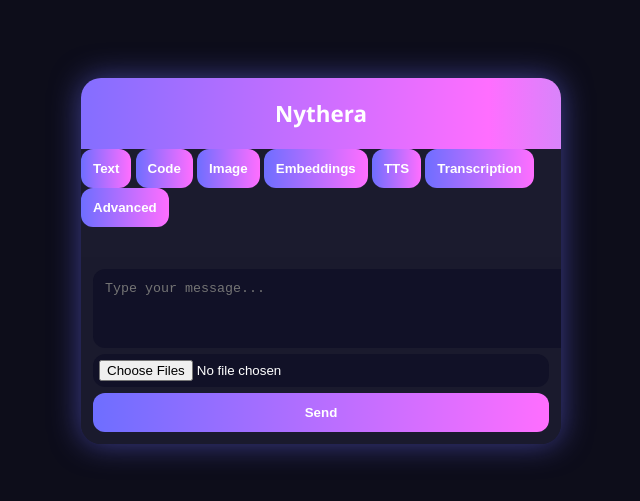
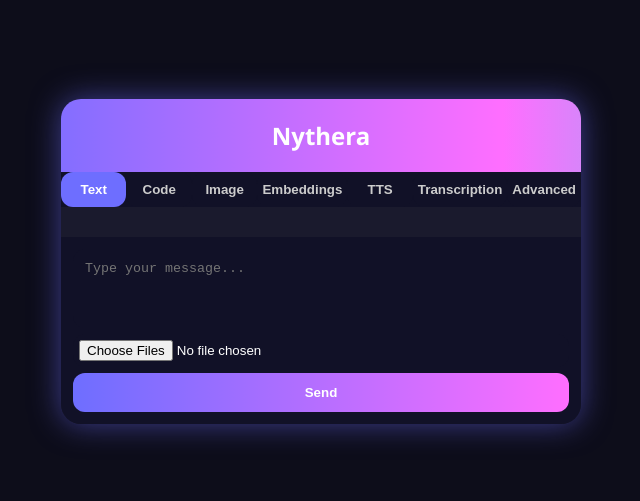
Before and after one commit to HitBoyXx23-dev/Nythera, a plain HTML site: page index.html in a window 1280 px wide. Shown: the part 139-640 px from the top of the page, without its empty margins (319-959 px from the left). Drawn offline with Linux system fonts and the light colour scheme.

Commit message:
Update style.css

```diff
--- a/style.css
+++ b/style.css
@@ -1,131 +1,111 @@
-/* Reset & body */
 body {
     font-family: 'Segoe UI', sans-serif;
-    background: #0d0d1a;
-    color: #fff;
-    margin: 0;
-    display: flex;
-    justify-content: center;
-    align-items: center;
-    height: 100vh;
+    background:#0d0d1a;
+    color:#fff;
+    margin:0;
+    display:flex;
+    justify-content:center;
+    align-items:center;
+    height:100vh;
 }
 
-/* Chat container */
 .chat-container {
-    width: 480px;
-    max-width: 95%;
-    background: #1b1b2e;
-    border-radius: 20px;
-    display: flex;
-    flex-direction: column;
-    overflow: hidden;
-    box-shadow: 0 0 30px rgba(110,110,255,0.5);
+    width:520px;
+    max-width:95%;
+    background:#1b1b2e;
+    border-radius:20px;
+    display:flex;
+    flex-direction:column;
+    overflow:hidden;
+    box-shadow:0 0 30px rgba(110,110,255,0.5);
 }
 
-/* Header with gradient glow animation */
 header {
-    background: linear-gradient(90deg, #6e6eff, #ff6eff, #00ffe0, #ff6eff);
-    background-size: 300% 300%;
-    padding: 20px;
-    font-weight: bold;
-    text-align: center;
-    font-size: 1.4rem;
-    color: #fff;
-    animation: gradientGlow 6s ease infinite;
+    background: linear-gradient(90deg,#6e6eff,#ff6eff,#00ffe0,#ff6eff);
+    background-size:300% 300%;
+    padding:20px;
+    font-weight:bold;
+    text-align:center;
+    font-size:1.5rem;
+    color:#fff;
+    animation:gradientGlow 6s ease infinite;
+}
+@keyframes gradientGlow{
+    0%{background-position:0% 50%;}
+    50%{background-position:100% 50%;}
+    100%{background-position:0% 50%;}
 }
 
-@keyframes gradientGlow {
-    0% {background-position:0% 50%;}
-    50% {background-position:100% 50%;}
-    100% {background-position:0% 50%;}
+.tabs {
+    display:flex;
+    background:#111127;
+}
+.tab-button {
+    flex:1;
+    padding:10px 5px;
+    border:none;
+    background:#111127;
+    color:#ccc;
+    cursor:pointer;
+    font-weight:bold;
+    transition:0.2s;
+}
+.tab-button.active {
+    background:#6e6eff;
+    color:#fff;
 }
 
-/* Chat messages */
-.chat-box {
-    flex: 1;
-    padding: 15px;
-    overflow-y: auto;
-    display: flex;
-    flex-direction: column;
-    gap: 10px;
+.chat-box{
+    flex:1;
+    padding:15px;
+    overflow-y:auto;
+    display:flex;
+    flex-direction:column;
+    gap:10px;
+    background:#1a1a2d;
 }
 
-.bubble {
-    padding: 12px 18px;
-    border-radius: 18px;
-    max-width: 75%;
-    word-wrap: break-word;
-    position: relative;
-    box-shadow: 0 2px 8px rgba(0,0,0,0.3);
+.bubble{
+    padding:12px 18px;
+    border-radius:18px;
+    max-width:75%;
+    word-wrap:break-word;
+    position:relative;
+    box-shadow:0 2px 8px rgba(0,0,0,0.3);
 }
+.bubble.user{background:#6e6eff;align-self:flex-end;color:#fff;}
+.bubble.bot{background:#4444aa;align-self:flex-start;color:#fff;}
 
-.bubble.user {
-    background: #6e6eff;
-    align-self: flex-end;
-    color: #fff;
+.input-area{
+    display:flex;
+    flex-direction:column;
+    padding:12px;
+    gap:6px;
+    background:#111127;
 }
+textarea{
+    resize:none;
+    padding:12px;
+    border-radius:12px;
+    border:none;
+    width:100%;
+    height:55px;
+    background:#111127;
+    color:#fff;
+}
+button{
+    padding:12px;
+    border-radius:12px;
+    border:none;
+    background:linear-gradient(90deg,#6e6eff,#ff6eff);
+    color:#fff;
+    font-weight:bold;
+    cursor:pointer;
+    transition:transform 0.2s;
+}
+button:hover{transform:scale(1.05);}
+input[type=file]{padding:6px;border-radius:12px;border:none;background:#111127;color:#fff;}
 
-.bubble.bot {
-    background: #4444aa;
-    align-self: flex-start;
-    color: #fff;
-}
-
-/* Input area */
-.input-area {
-    display: flex;
-    flex-direction: column;
-    padding: 12px;
-    gap: 6px;
-    background: #1a1a2d;
-}
-
-textarea {
-    resize: none;
-    padding: 12px;
-    border-radius: 12px;
-    border: none;
-    width: 100%;
-    height: 55px;
-    background: #111127;
-    color: #fff;
-}
-
-button {
-    padding: 12px;
-    border-radius: 12px;
-    border: none;
-    background: linear-gradient(90deg, #6e6eff, #ff6eff);
-    color: #fff;
-    font-weight: bold;
-    cursor: pointer;
-    transition: transform 0.2s;
-}
-
-button:hover {
-    transform: scale(1.05);
-}
-
-select, input[type=file] {
-    padding: 6px;
-    border-radius: 12px;
-    border: none;
-    background: #111127;
-    color: #fff;
-}
-
-/* Media & audio */
-audio {
-    width: 100%;
-    margin-top: 5px;
-}
-img {
-    max-width: 100%;
-    border-radius: 12px;
-}
-pre {
-    background: rgba(0,0,0,0.4);
-    padding: 10px;
-    border-radius: 10px;
-    overflow-x: auto;
-}
+audio{width:100%;margin-top:5px;}
+img{max-width:100%;border-radius:12px;margin-top:5px;}
+pre{background:rgba(0,0,0,0.4);padding:10px;border-radius:10px;overflow-x:auto;}
```
